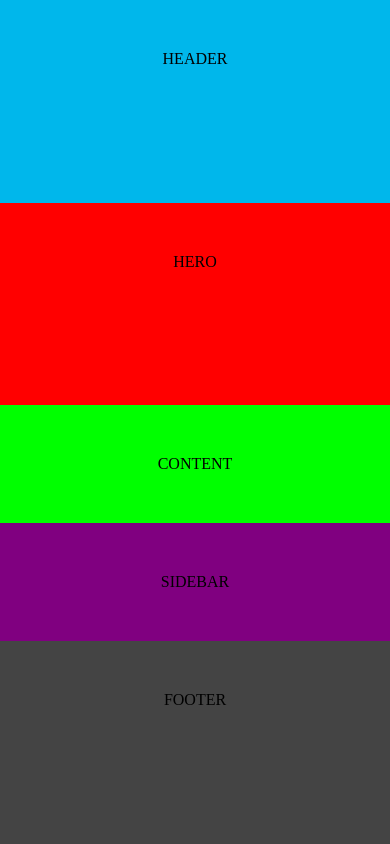
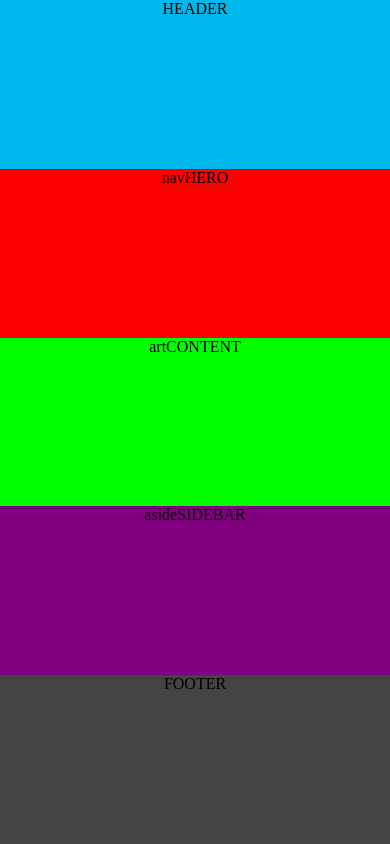
Before and after one commit to jackattackks/CSS-Flexbox-First-Attempt, a plain HTML site: page index.html in a window 390 px wide. Drawn offline with Linux system fonts and the light colour scheme.

Commit message:
fixed height to fit 100vh in media query

```diff
--- a/index.html
+++ b/index.html
@@ -4,12 +4,14 @@
     <link rel="stylesheet" href="style.css">
 </head>
 <body>
+<div id="whole">
     <header>HEADER</header>
-    <nav>HERO</nav>
+    <nav>navHERO</nav>
     <div id="main">
-        <article>CONTENT</article>
-        <aside>SIDEBAR</aside>
+        <article>artCONTENT</article>
+        <aside>asideSIDEBAR</aside>
     </div>
     <footer>FOOTER</footer>
+</div>
 </body>
 </html>
--- a/style.css
+++ b/style.css
@@ -1,54 +1,64 @@
- html, body {
- margin: 0;
-  height: 100%;
-  display: flex;
-  flex-direction: column;
-  align-items: stretch;
+html, body {
+    margin: 0;
+    height: 100vh;
 }
-
+#whole{
+    height: 100vh;
+}
 header {
     background: #00B7EB;
     text-align: center;
-    padding: 50px;
-    flex: 1;
+    height: 25vh;
+
 }
 
 footer {
     background: #444444;
     text-align: center;
-    padding: 50px;
-    flex: 1;
+    height: 25vh;
+
 }
 
-nav {
+nav{
     background: #FF0000;
     text-align: center;
-    padding: 50px;
-    flex: 1;
+    height: 25vh;
 }
 
-#main{
-    display: flex;
-    align-items: stretch;
+aside{
+    background: #800080;
+    text-align: center;
     flex: 1;
+
 }
 
 article{
     background: #00FF00;
     text-align: center;
-    padding: 50px;
+    flex: 1;
+
 }
 
-aside{
-    background: #800080;
-    text-align: center;
-    padding: 50px;
-    align-items: stretch;
+#main{
+    display: flex;
+    height: 25vh;
+
 }
 
-@media screen and (max-width: 575px) {
-  #main {
-    flex-direction: column;
-    align-items: stretch;
+@media screen and (max-width: 800px) {
+    header, nav, footer {
+        height: 20vh;
     }
+    #main{
+        flex-direction: column;
+        height: 40vh;
+    }
+    aside{
+        order:2;
+    }
+
+    article{
+        order: 1;
+    }
+
 }
```
